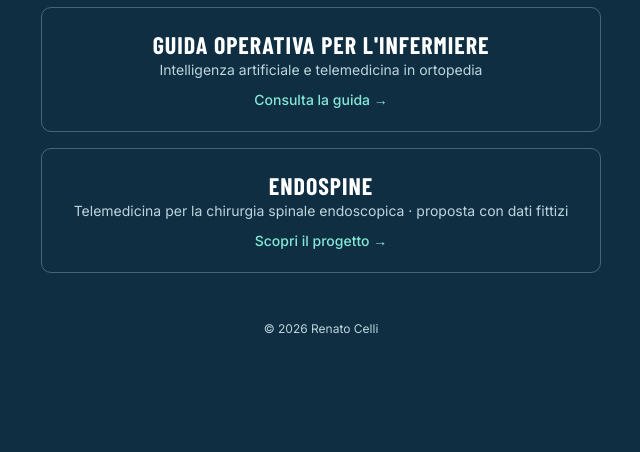
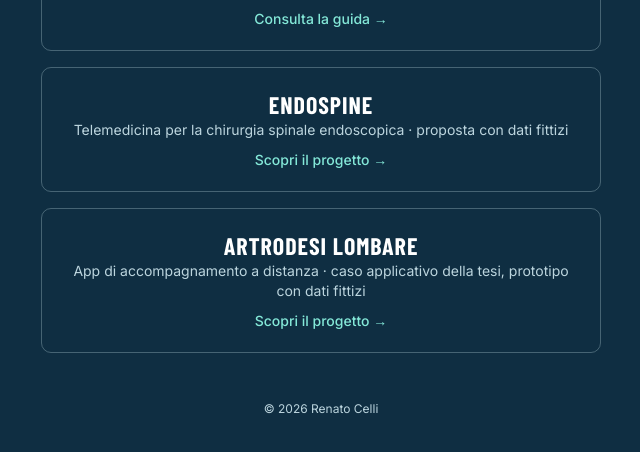
Before and after one commit to CelliLAB/cellilab.github.io, a plain HTML site: page index.html in a window 1280 px wide. Shown: the part 304-756 px from the top of the page, without its empty margins (319-959 px from the left). Drawn offline with nearby package versions, Linux system fonts and the light colour scheme.

Commit message:
Add files via upload

```diff
--- a/index.html
+++ b/index.html
@@ -38,6 +38,11 @@ footer{margin-top:48px;color:var(--soft);font-size:12px}
 <span>Telemedicina per la chirurgia spinale endoscopica · proposta con dati fittizi</span><br>
 <em>Scopri il progetto →</em>
 </a>
+<a class="card" href="/artrodesi-lombare/">
+<b>Artrodesi lombare</b>
+<span>App di accompagnamento a distanza · caso applicativo della tesi, prototipo con dati fittizi</span><br>
+<em>Scopri il progetto →</em>
+</a>
 <footer>© 2026 Renato Celli</footer>
 </main>
 </body>
```
